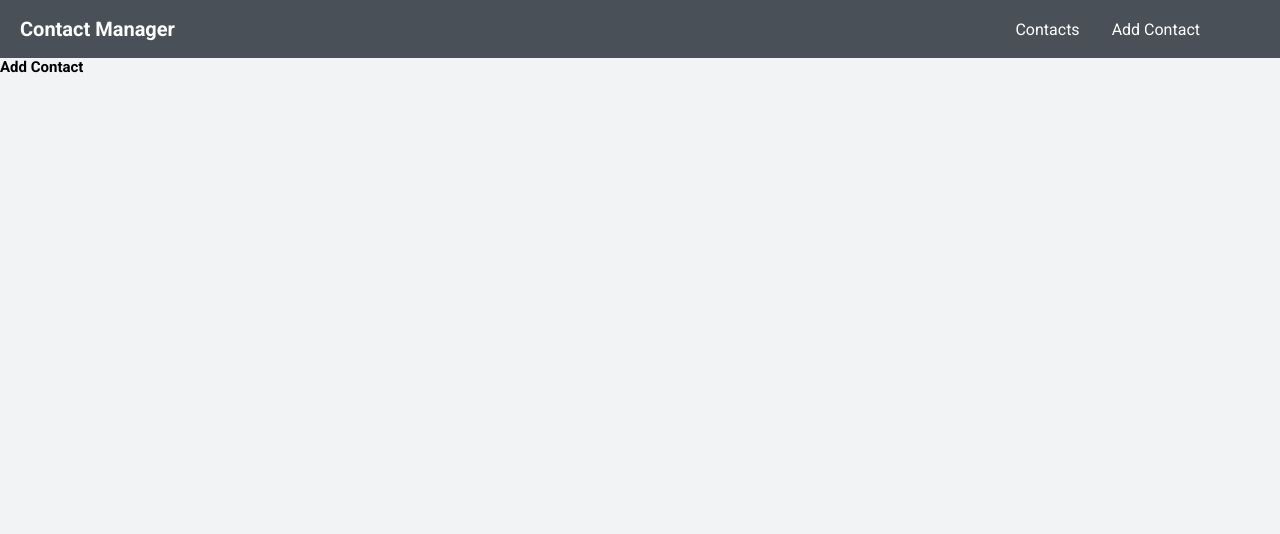
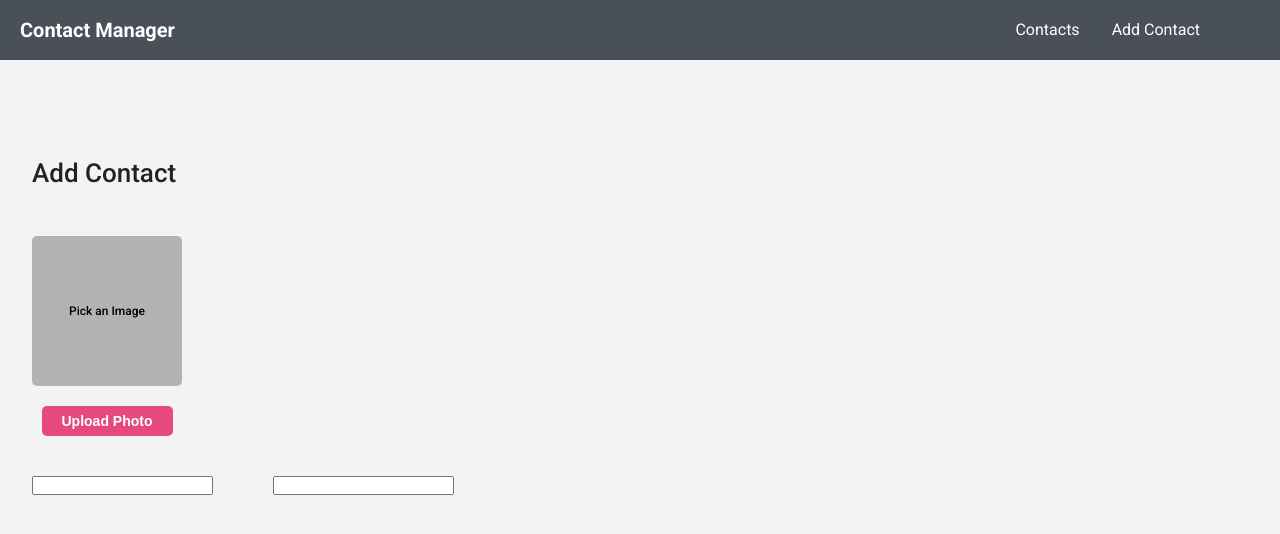
Before and after one commit to wasifalam23/contact-manager, a React (Create React App) app in the folder client/: page /addContact in a window 1280 px wide. Shown: the top 534 px of the page. Built offline with nearby package versions, Linux system fonts and the light colour scheme; the HTML template or start-up script is replaced by a standard one.

Commit message:
added more file structures and implemented ImageUpload Component(only preview part)

```diff
--- a/client/src/components/FormElements/AddContactForm.js
+++ b/client/src/components/FormElements/AddContactForm.js
@@ -1,7 +1,24 @@
 import React from 'react';
+import ImageUpload from './ImageUpload/ImageUpload';
+import './AddContactForm.scss';
 
 const AddContactForm = () => {
-  return <h2>Add Contact</h2>;
+  return (
+    <form>
+      <dir className="form-control__container">
+        <ImageUpload className="form-control__image--upload" />
+        <div className="form-control__input--holders">
+          <div className="form-control__left">
+            <input type="text" />
+          </div>
+
+          <div className="form-control__right">
+            <input type="text" />
+          </div>
+        </div>
+      </dir>
+    </form>
+  );
 };
 
 export default AddContactForm;
--- /dev/null
+++ b/client/src/components/FormElements/AddContactForm.scss
@@ -0,0 +1,16 @@
+@import '../../index.scss';
+
+.form-control {
+  &__container {
+    display: flex;
+    flex-direction: column;
+    align-items: flex-start;
+    gap: 4rem;
+  }
+
+  &__input--holders {
+    display: grid;
+    grid-template-columns: 1fr 1fr;
+    grid-column-gap: 6rem;
+  }
+}
--- /dev/null
+++ b/client/src/components/FormElements/ImageUpload/ImageUpload.js
@@ -0,0 +1,72 @@
+import React, { useRef, useState, useEffect } from 'react';
+import Button from '../../../utils/Button/Button';
+import './ImageUpload.scss';
+
+const ImageUpload = (props) => {
+  const [file, setFile] = useState();
+  const [previewUrl, setPreviewUrl] = useState();
+
+  console.log(previewUrl);
+
+  const filePickerRef = useRef();
+
+  useEffect(() => {
+    if (!file) {
+      return;
+    }
+
+    const fileReader = new FileReader();
+
+    fileReader.onload = () => {
+      setPreviewUrl(fileReader.result);
+    };
+
+    fileReader.readAsDataURL(file);
+  }, [file]);
+
+  const pickedHandler = (e) => {
+    if (e.target.files && e.target.files.length === 1) {
+      const pickedFile = e.target.files[0];
+      setFile(pickedFile);
+    }
+  };
+
+  const pickImageHandler = () => {
+    filePickerRef.current.click();
+  };
+
+  return (
+    <div className={`image-upload__container ${props.className}`}>
+      <input
+        type="file"
+        style={{ display: 'none' }}
+        accept=".jpg,.jpeg,.png"
+        ref={filePickerRef}
+        onChange={pickedHandler}
+      />
+
+      <div className="image-upload__content">
+        <div className="image-upload__preview">
+          {previewUrl && (
+            <img
+              className="image-upload__image"
+              src={previewUrl}
+              alt="preview"
+            />
+          )}
+          {!previewUrl && (
+            <p className="image-upload__alter-text">Pick an Image</p>
+          )}
+        </div>
+        <Button
+          className="image-upload__btn"
+          type="button"
+          btnText="Upload Photo"
+          onClick={pickImageHandler}
+        />
+      </div>
+    </div>
+  );
+};
+
+export default ImageUpload;
--- /dev/null
+++ b/client/src/components/FormElements/ImageUpload/ImageUpload.scss
@@ -0,0 +1,37 @@
+@import '../../../index.scss';
+
+.image-upload {
+  &__content {
+    display: flex;
+    flex-direction: column;
+    align-items: center;
+    gap: 2rem;
+  }
+
+  &__preview {
+    background-color: $color-light-gray;
+    width: 15rem;
+    height: 15rem;
+    border-radius: 5px;
+    display: flex;
+    align-items: center;
+    justify-content: center;
+  }
+
+  &__image {
+    width: 100%;
+    height: 100%;
+    object-fit: cover;
+  }
+
+  &__alter-text {
+    font-size: 1.2rem;
+    font-weight: $font-medium;
+  }
+
+  &__btn {
+    padding: 0.7rem 2rem;
+    font-weight: $font-bold;
+    font-size: 1.4rem;
+  }
+}
--- a/client/src/components/Header/Header.scss
+++ b/client/src/components/Header/Header.scss
@@ -5,7 +5,7 @@
   justify-content: space-between;
   align-items: center;
   background-color: $color-dark-gray;
-  padding: 1.7rem 8rem 1.7rem 2rem;
+  padding: 2rem 8rem 2rem 2rem;
 
   &__logo {
     font-size: 2rem;
--- a/client/src/index.scss
+++ b/client/src/index.scss
@@ -16,9 +16,19 @@ html {
 body {
   font-family: 'Roboto', sans-serif;
   background-color: #f1f3f5;
+  line-height: 1;
 }
 
 // Color Variables
 $color-primary-pink: #e64980;
 $color-dark-gray: #495057;
+$color-light-gray: #b3b3b3;
+
 $color-white: #fff;
+$color-black: #222;
+
+// Font Variables
+$font-light: 300;
+$font-regular: 400;
+$font-medium: 500;
+$font-bold: 700;
--- a/client/src/pages/AddContact.js
+++ b/client/src/pages/AddContact.js
@@ -1,11 +1,12 @@
 import React from 'react';
 import AddContactForm from '../components/FormElements/AddContactForm';
+import Container from '../utils/Container/Container';
 
 const AddContact = () => {
   return (
-    <div>
+    <Container title="Add Contact">
       <AddContactForm />
-    </div>
+    </Container>
   );
 };
 
--- /dev/null
+++ b/client/src/utils/Button/Button.js
@@ -0,0 +1,16 @@
+import React from 'react';
+import './Button.scss';
+
+const Button = (props) => {
+  return (
+    <button
+      type={props.type}
+      onClick={props.onClick}
+      className={`button ${props.className}`}
+    >
+      {props.btnText}
+    </button>
+  );
+};
+
+export default Button;
--- /dev/null
+++ b/client/src/utils/Button/Button.scss
@@ -0,0 +1,12 @@
+@import '../../index.scss';
+
+.button {
+  padding: 1rem 2rem;
+  font-size: 1.5rem;
+  border: none;
+  background-color: $color-primary-pink;
+  color: $color-white;
+  font-weight: $font-bold;
+  border-radius: 5px;
+  cursor: pointer;
+}
--- /dev/null
+++ b/client/src/utils/Container/Container.js
@@ -0,0 +1,17 @@
+import React from 'react';
+import './Container.scss';
+import Button from '../Button/Button';
+
+const Container = (props) => {
+  return (
+    <main className="container">
+      <header className="container__header">
+        <h3 className="container__header--title">{props.title}</h3>
+        {props.btnText && <Button btnText={props.btnText} />}
+      </header>
+      {props.children}
+    </main>
+  );
+};
+
+export default Container;
--- /dev/null
+++ b/client/src/utils/Container/Container.scss
@@ -0,0 +1,20 @@
+@import '../../index.scss';
+
+.container {
+  max-width: 144rem;
+  margin: 10rem auto;
+  padding: 0 3.2rem;
+
+  &__header {
+    display: flex;
+    align-items: center;
+    justify-content: space-between;
+    margin-bottom: 5rem;
+  }
+
+  &__header--title {
+    font-size: 2.6rem;
+    font-weight: $font-medium;
+    color: $color-black;
+  }
+}
```
